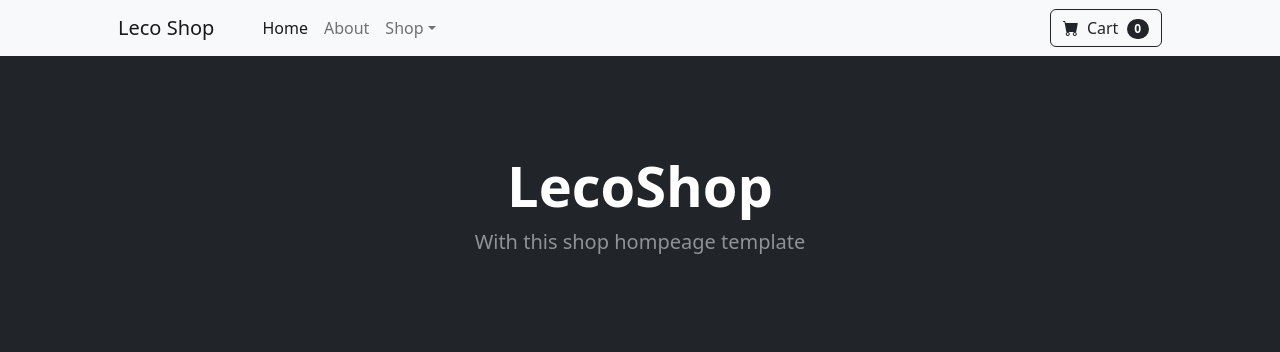
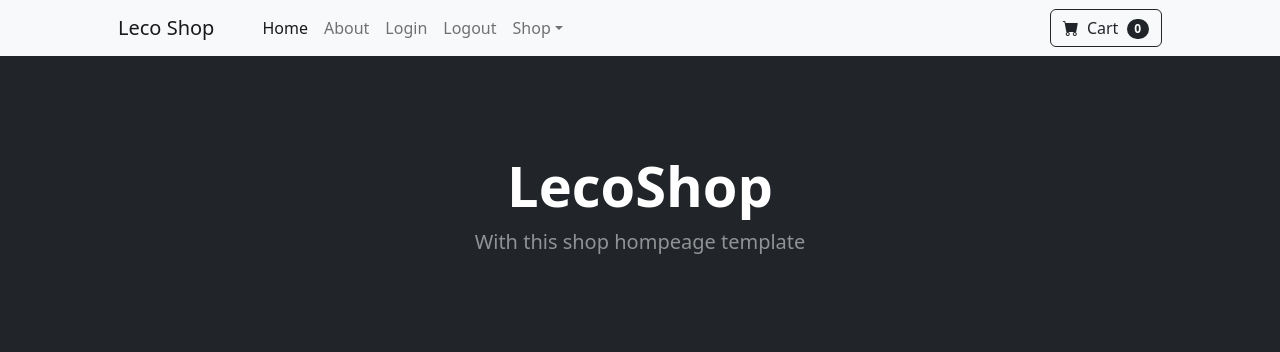
Before and after one commit to cccBurns/ecommerce_django, a Django app: page / in a window 1280 px wide. Shown: the top 352 px of the page. Run offline with Django 5.2, Linux system fonts and the light colour scheme; data that the repository does not hold is empty; some libraries are stand-ins or nearby versions.

Commit message:
miercoles 15 12hs

```diff
--- a/inicio/templates/navbar.html
+++ b/inicio/templates/navbar.html
@@ -7,6 +7,8 @@
                     <ul class="navbar-nav me-auto mb-2 mb-lg-0 ms-lg-4">
                         <li class="nav-item"><a class="nav-link active" aria-current="page" href="{% url 'home' %}">Home</a></li>
                         <li class="nav-item"><a class="nav-link" href="{% url 'about' %}">About</a></li>
+                        <li class="nav-item"><a class="nav-link" href="{% url 'login' %}">Login</a></li>
+                        <li class="nav-item"><a class="nav-link" href="{% url 'logout' %}">Logout</a></li>
                         <li class="nav-item dropdown">
                             <a class="nav-link dropdown-toggle" id="navbarDropdown" href="#" role="button" data-bs-toggle="dropdown" aria-expanded="false">Shop</a>
                             <ul class="dropdown-menu" aria-labelledby="navbarDropdown">
--- a/inicio/urls.py
+++ b/inicio/urls.py
@@ -4,4 +4,6 @@ from . import views
 urlpatterns = [
     path('', views.home, name='home'),
     path('about/', views.about, name='about'),
+    path('login/', views.login_user, name='login'),
+    path('logout/', views.logout_user, name='logout'),
 ]
--- a/inicio/views.py
+++ b/inicio/views.py
@@ -1,6 +1,7 @@
 from django.shortcuts import render
 from .models import Product
-# Create your views here.
+from django.contrib.auth import authenticate, login, logout
+from django.contrib import messages
 
 def home(request):
     products = Product.objects.all()
@@ -8,3 +9,9 @@ def home(request):
 
 def about(request):
     return render(request, 'about.html', {})
+
+def login_user(request):
+    return render(request, 'login.html', {})
+
+def logout_user(request):
+    return render(request, 'logout.html', {})
```
Also changed, not shown: inicio/templates/login.html (added, +30 -0 lines), inicio/templates/logout.html (added).
